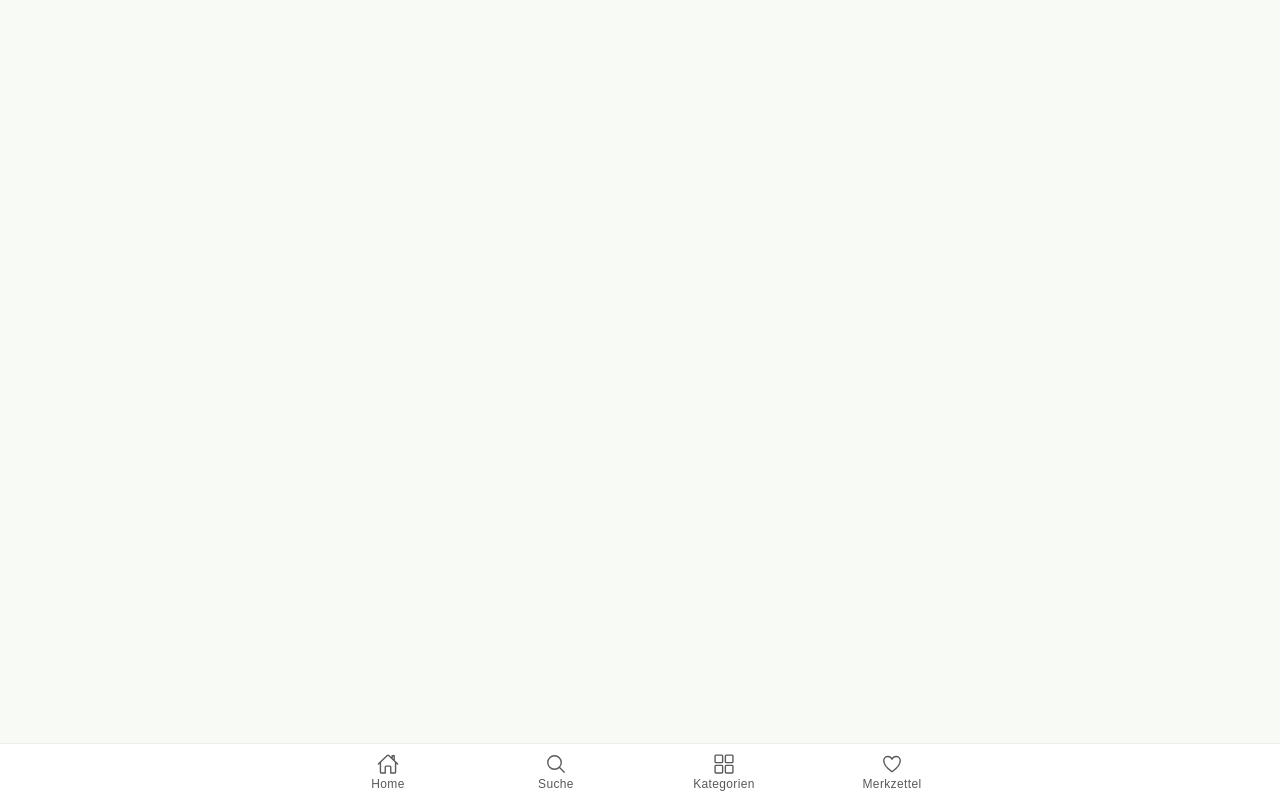
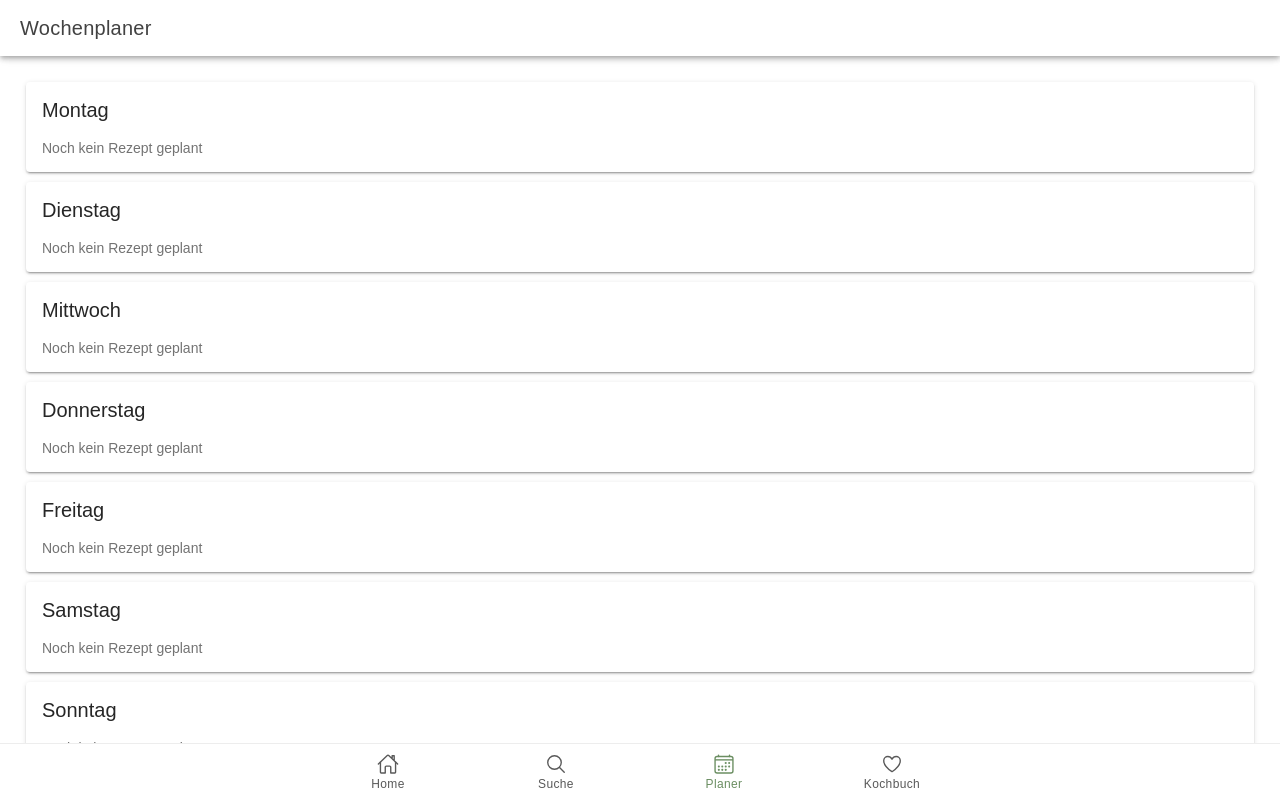
Before and after one commit to mhdbadr/kochrezepte_app, a React (Vite) app: page /planner in a window 1280 px wide. Built offline with nearby package versions, Linux system fonts and the light colour scheme.

Commit message:
feat: replace categories page with weekly planner

```diff
--- a/src/App.tsx
+++ b/src/App.tsx
@@ -15,14 +15,14 @@ import { Redirect, Route } from 'react-router-dom';
 import {
     homeOutline,
     searchOutline,
-    gridOutline,
+    calendarOutline,
     heartOutline,
 } from 'ionicons/icons';
 
 import HomePage from './pages/HomePage';
 import SearchPage from './pages/SearchPage';
-import CategoriesPage from './pages/CategoriesPage';
 import FavoritesPage from './pages/FavoritesPage';
+import Wochenplaner from './pages/Wochenplaner';
 
 setupIonicReact();
 
@@ -34,7 +34,7 @@ export default function App() {
                     <IonRouterOutlet>
                         <Route exact path="/home" component={HomePage} />
                         <Route exact path="/search" component={SearchPage} />
-                        <Route exact path="/categories" component={CategoriesPage} />
+                        <Route exact path="/planner" component={Wochenplaner} />
                         <Route exact path="/favorites" component={FavoritesPage} />
 
                         <Route exact path="/">
@@ -53,14 +53,14 @@ export default function App() {
                             <IonLabel>Suche</IonLabel>
                         </IonTabButton>
 
-                        <IonTabButton tab="categories" href="/categories">
-                            <IonIcon icon={gridOutline} />
-                            <IonLabel>Kategorien</IonLabel>
+                        <IonTabButton tab="planner" href="/planner">
+                            <IonIcon icon={calendarOutline} />
+                            <IonLabel>Planer</IonLabel>
                         </IonTabButton>
 
                         <IonTabButton tab="favorites" href="/favorites">
                             <IonIcon icon={heartOutline} />
-                            <IonLabel>Merkzettel</IonLabel>
+                            <IonLabel>Kochbuch</IonLabel>
                         </IonTabButton>
                     </IonTabBar>
                 </IonTabs>
--- a/src/pages/CategoriesPage.tsx
+++ /dev/null
@@ -1,25 +0,0 @@
-import {
-    IonPage,
-    IonHeader,
-    IonToolbar,
-    IonTitle,
-    IonContent
-} from '@ionic/react';
-
-const CategoriesPage: React.FC = () => {
-    return (
-        <IonPage>
-            <IonHeader>
-                <IonToolbar>
-                    <IonTitle>Kategorien</IonTitle>
-                </IonToolbar>
-            </IonHeader>
-
-            <IonContent classNam    e="ion-padding">
-                CategoriesPage
-            </IonContent>
-        </IonPage>
-    );
-};
-
-export default CategoriesPage;
--- a/src/pages/FavoritesPage.tsx
+++ b/src/pages/FavoritesPage.tsx
@@ -1,25 +1,35 @@
 import {
+    IonContent,
+    IonHeader,
     IonPage,
-    IonHeader,
+    IonTitle,
     IonToolbar,
-    IonTitle,
-    IonContent
+    IonCard,
+    IonCardHeader,
+    IonCardTitle,
+    IonCardContent
 } from '@ionic/react';
 
-const FavoritesPage: React.FC = () => {
+export default function FavoritesPage() {
     return (
         <IonPage>
             <IonHeader>
                 <IonToolbar>
-                    <IonTitle>Merkzettel</IonTitle>
+                    <IonTitle>Kochbuch</IonTitle>
                 </IonToolbar>
             </IonHeader>
 
             <IonContent className="ion-padding">
-                Favorites Page
+                <IonCard>
+                    <IonCardHeader>
+                        <IonCardTitle>Meine Favoriten</IonCardTitle>
+                    </IonCardHeader>
+
+                    <IonCardContent>
+                        Du hast noch keine Rezepte gespeichert.
+                    </IonCardContent>
+                </IonCard>
             </IonContent>
         </IonPage>
     );
-};
-
-export default FavoritesPage;
+}
--- a/src/pages/HomePage.tsx
+++ b/src/pages/HomePage.tsx
@@ -10,8 +10,11 @@ import {
 import './HomePage.css';
 import RecipeCard from '../components/RecipeCard';
 import CategoryChip from '../components/CategoryChip';
+import { useState } from 'react';
 
 export default function HomePage() {
+    const [selectedCategory, setSelectedCategory] = useState<string | null>(null);
+
     return (
         <IonPage>
             <IonHeader>
@@ -29,11 +32,16 @@ export default function HomePage() {
                 <h2>Kategorien</h2>
 
                 <div className="chips">
-                    <CategoryChip label="Pasta" />
-                    <CategoryChip label="Vegan" />
-                    <CategoryChip label="Dessert" />
-                    <CategoryChip label="Frühstück" />
+                    <CategoryChip label="Alle" onClick={() => setSelectedCategory(null)} />
+                    <CategoryChip label="Pasta" onClick={() => setSelectedCategory('Pasta')} />
+                    <CategoryChip label="Vegan" onClick={() => setSelectedCategory('Vegan')} />
+                    <CategoryChip label="Dessert" onClick={() => setSelectedCategory('Dessert')} />
+                    <CategoryChip label="Frühstück" onClick={() => setSelectedCategory('Frühstück')} />
                 </div>
+
+                {selectedCategory && (
+                    <p>Ausgewählte Kategorie: {selectedCategory}</p>
+                )}
 
                 <h2>Neue Rezepte</h2>
 
@@ -68,6 +76,15 @@ export default function HomePage() {
                         category="Salat"
                         rating={5}
                     />
+
+                    <RecipeCard
+                        title="Chicken Curry"
+                        imageUrl="https://img.chefkoch-cdn.de/rezepte/1582261265704130/bilder/1573472/crop-960x540/chicken-curry.jpg"
+                        duration={40}
+                        difficulty="Mittel"
+                        category="Asiatisch"
+                        rating={4}
+                    />
                 </div>
 
             </IonContent>
--- /dev/null
+++ b/src/pages/Wochenplaner.tsx
@@ -0,0 +1,76 @@
+import {
+    IonContent,
+    IonHeader,
+    IonPage,
+    IonTitle,
+    IonToolbar,
+    IonCard,
+    IonCardHeader,
+    IonCardTitle,
+    IonCardContent,
+} from '@ionic/react';
+
+export default function PlannerPage() {
+    return (
+        <IonPage>
+            <IonHeader>
+                <IonToolbar>
+                    <IonTitle>Wochenplaner</IonTitle>
+                </IonToolbar>
+            </IonHeader>
+
+            <IonContent className="ion-padding">
+
+                <IonCard>
+                    <IonCardHeader>
+                        <IonCardTitle>Montag</IonCardTitle>
+                    </IonCardHeader>
+                    <IonCardContent>Noch kein Rezept geplant</IonCardContent>
+                </IonCard>
+
+                <IonCard>
+                    <IonCardHeader>
+                        <IonCardTitle>Dienstag</IonCardTitle>
+                    </IonCardHeader>
+                    <IonCardContent>Noch kein Rezept geplant</IonCardContent>
+                </IonCard>
+
+                <IonCard>
+                    <IonCardHeader>
+                        <IonCardTitle>Mittwoch</IonCardTitle>
+                    </IonCardHeader>
+                    <IonCardContent>Noch kein Rezept geplant</IonCardContent>
+                </IonCard>
+
+                <IonCard>
+                    <IonCardHeader>
+                        <IonCardTitle>Donnerstag</IonCardTitle>
+                    </IonCardHeader>
+                    <IonCardContent>Noch kein Rezept geplant</IonCardContent>
+                </IonCard>
+
+                <IonCard>
+                    <IonCardHeader>
+                        <IonCardTitle>Freitag</IonCardTitle>
+                    </IonCardHeader>
+                    <IonCardContent>Noch kein Rezept geplant</IonCardContent>
+                </IonCard>
+
+                <IonCard>
+                    <IonCardHeader>
+                        <IonCardTitle>Samstag</IonCardTitle>
+                    </IonCardHeader>
+                    <IonCardContent>Noch kein Rezept geplant</IonCardContent>
+                </IonCard>
+
+                <IonCard>
+                    <IonCardHeader>
+                        <IonCardTitle>Sonntag</IonCardTitle>
+                    </IonCardHeader>
+                    <IonCardContent>Noch kein Rezept geplant</IonCardContent>
+                </IonCard>
+
+            </IonContent>
+        </IonPage>
+    );
+}
```
